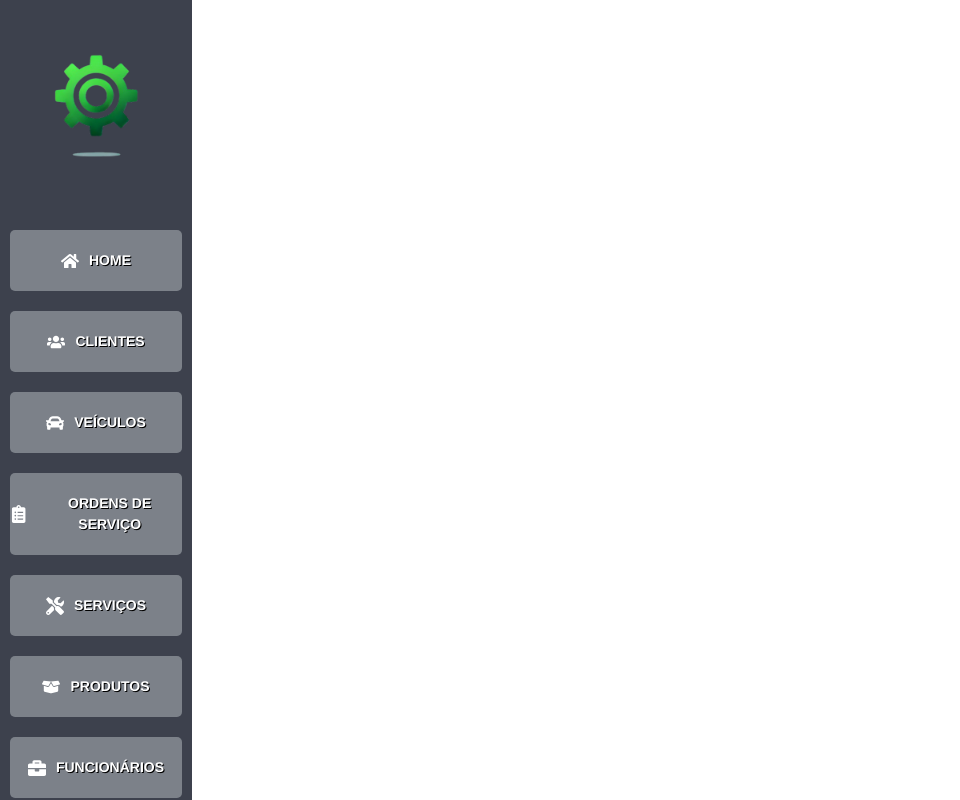
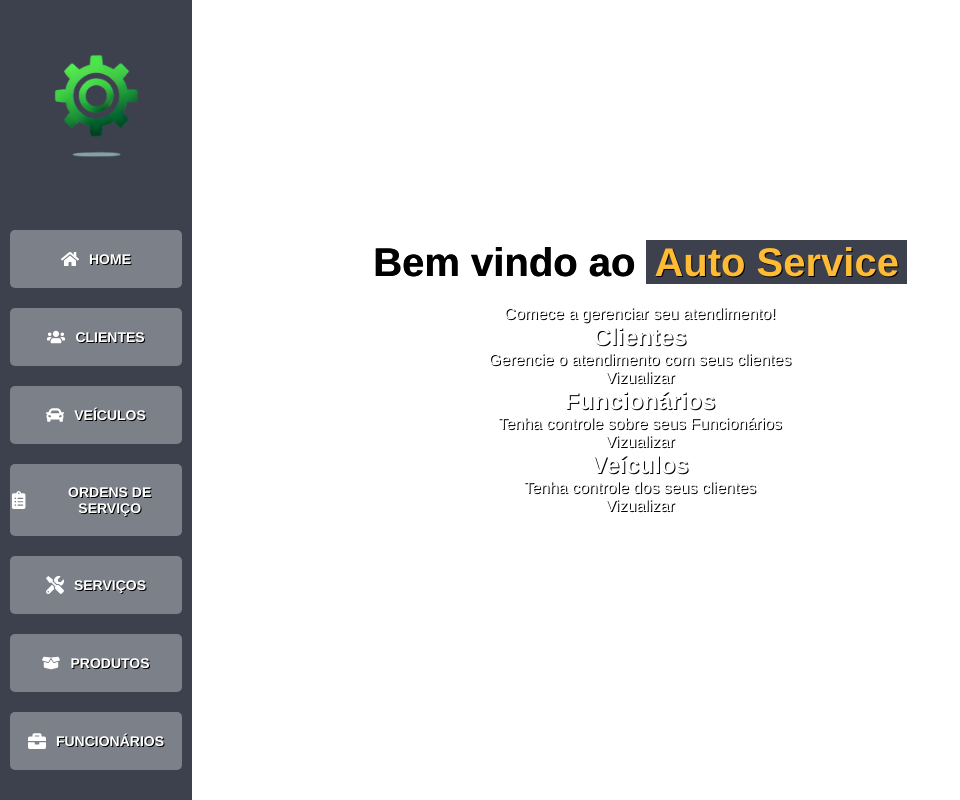
Before and after one commit to gbr-azv/Auto-Services-Hub, a React (Create React App) app in the folder frontend/: page / in a window 1280 px wide. Shown: the whole page, without its empty margins (0-960 px from the left). Built offline with nearby package versions, Linux system fonts and the light colour scheme; a web font is replaced by a local one.

Commit message:
home css

```diff
--- a/frontend/src/index.js
+++ b/frontend/src/index.js
@@ -1,7 +1,5 @@
 import React from 'react';
 import ReactDOM from 'react-dom/client';
-import 'bootstrap/dist/css/bootstrap.min.css'
-import 'bootstrap/dist/js/bootstrap.bundle'
 import './index.css';
 import App from './App';
 
--- a/frontend/src/pages/Home.js
+++ b/frontend/src/pages/Home.js
@@ -1,9 +1,27 @@
 import Menu from '../Components/Menu/Menu';
 import React from 'react'
+import styles from '../styles/Home.css'
 
 function Home() {
   return (
-    <div>
+    <div className='container-home'>
+      <h1> Bem vindo ao <span>Auto Service</span> </h1>
+        <p>Comece a gerenciar seu atendimento!</p>
+
+      <div className='item'></div>
+        <h2> Clientes </h2>
+        <p>Gerencie o atendimento com seus clientes</p>
+        <a className='vizualizar' href='/'>Vizualizar</a>
+
+        <div className='item'></div>
+        <h2> Funcionários </h2>
+        <p>Tenha controle sobre seus Funcionários</p>
+        <a className='vizualizar' href='/'>Vizualizar</a>
+
+        <div className='item'></div>
+        <h2> Veículos </h2>
+        <p>Tenha controle dos seus clientes</p>
+        <a className='vizualizar' href='/'>Vizualizar</a>
 
     </div>
   )
--- a/frontend/src/pages/Login.js
+++ b/frontend/src/pages/Login.js
@@ -35,7 +35,7 @@ const Login = () => {
 
         <div className="input-field">
           <input type="password" placeholder='Senha' onChange={(e) => setPassword(e.target.value)}/>
-          <FaLock className='icon' />
+          <FaLock className='icon'/>
         </div>
 
         {/* <div className='recall-forget'>
--- /dev/null
+++ b/frontend/src/styles/Home.css
@@ -0,0 +1,27 @@
+.container-home{
+    width: 100%;
+    display: flex;
+    flex-direction: column;
+    align-items: center;
+    justify-content: center;
+    padding: 15em;
+}
+
+.container-home h1{
+    font-size: 30px;
+    font-size: 2.5em;
+    margin-bottom: .5em;
+    color: #000;
+    text-shadow: 0.01em 0.01em 0.01em black
+}
+
+.container-home h1 span{
+    color: #Ffbb33;
+    padding: 0 .2em;
+    background-color: #3d414d;
+
+}
+
+.container-home item {
+    color: #000;
+}
```
